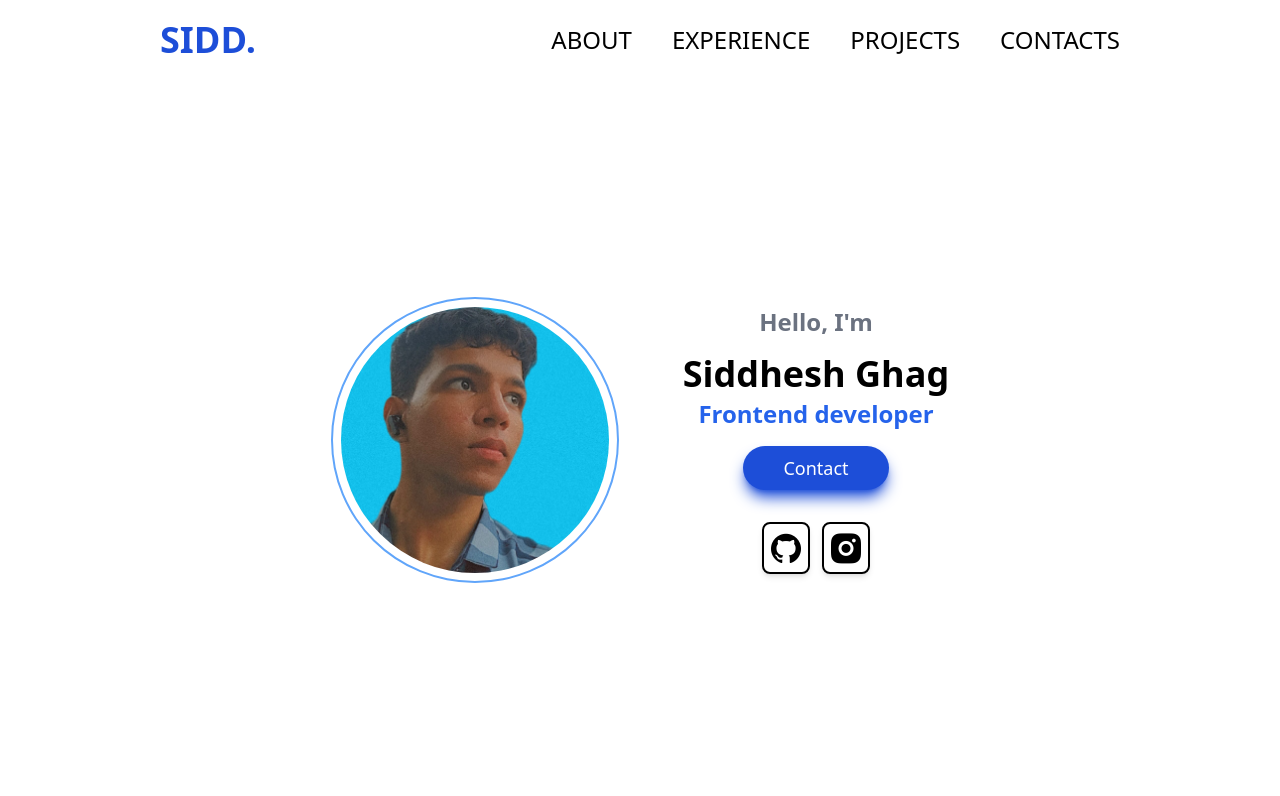
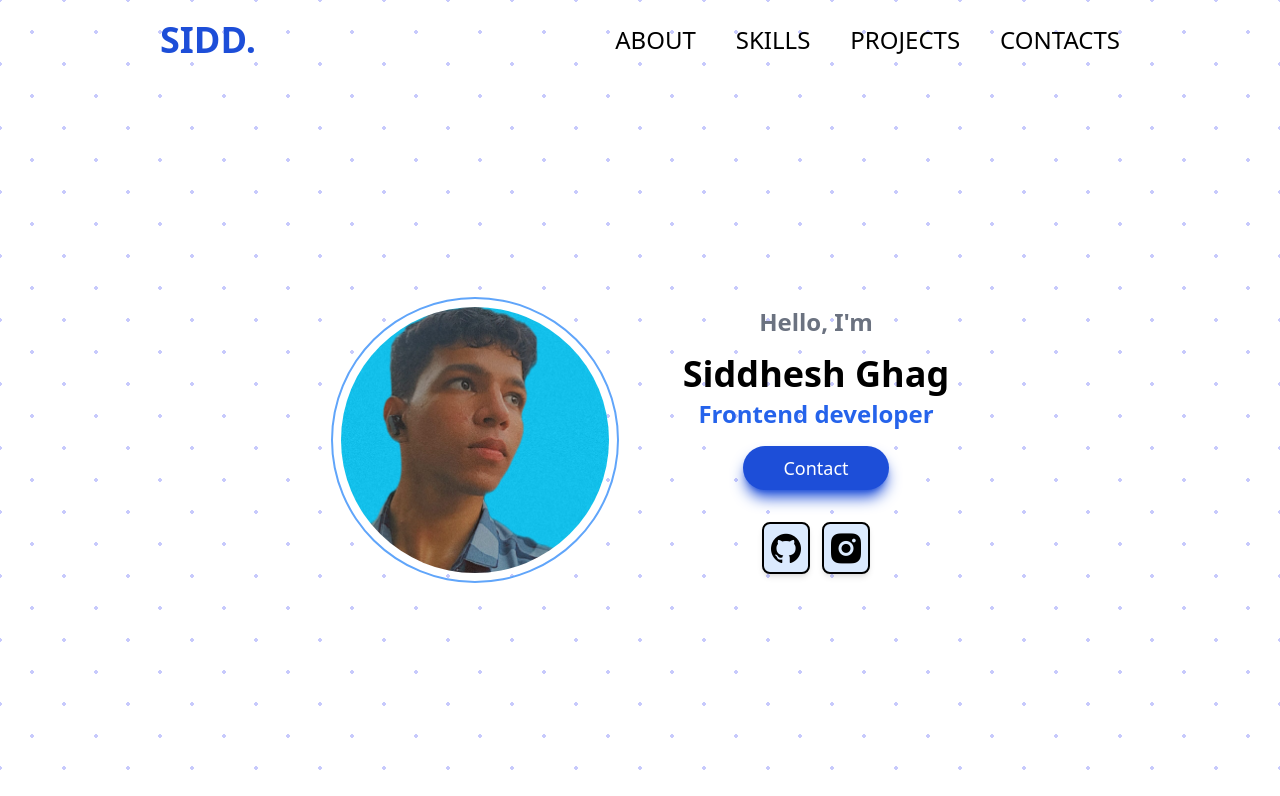
Before and after one commit to Slayer-X164/MyPortfolio, a website: page src/index.html in a window 1280 px wide. Shown: the top 796 px of the page. Drawn offline with nearby package versions, Linux system fonts and the light colour scheme.

Commit message:
icon aded to navbar

```diff
--- a/src/index.html
+++ b/src/index.html
@@ -18,7 +18,17 @@
       src="https://unpkg.com/ionicons@7.1.0/dist/ionicons/ionicons.js"
     ></script>
   </head>
-  <body class="w-[100%] h-[100%] md:h-screen box-border scroll-smooth">
+  <body
+    style="
+      background-color: #ffff;
+      opacity: 1;
+      background-image: radial-gradient(#444df74c 1.6px, transparent 1.6px),
+        radial-gradient(#444df74c 1.6px, #fff 1.6px);
+      background-size: 64px 64px;
+      background-position: 0 0, 32px 32px;
+    "
+    class="w-[100%] h-[100%] md:h-screen box-border scroll-smooth"
+  >
     <!-- Nav -->
     <nav class="md:h-20 h-16 px-4 md:px-40 flex justify-between items-center">
       <div class="">
@@ -26,35 +36,35 @@
       </div>
       <div
         id="nav-links"
-        class="lg:flex absolute md:relative bg-blue-100 py-4 border-2 border-black md:border-0 md:bg-white md:py-0 top-[-100%] duration-300 md:top-0 flex justify-center text-center md:justify-end w-full left-0"
+        class="lg:flex absolute md:relative bg-white py-4 border-4 md:border-0 md:bg-transparent md:py-0 top-[-100%] duration-300 md:top-0 flex justify-center text-center md:justify-end w-full left-0"
       >
         <ul class="gap-8 md:gap-10 p-4 md:p-0 flex flex-col md:flex-row">
           <li>
             <a
               class="text-2xl border-b-4 rounded-md md:border-0 border-blue-600 font-normal hover:underline-offset-[20px] hover:text-gray-500 md:hover:underline md:hover:underline-o hover:ease-in-out hover:duration-200 uppercase"
               href="#About"
-              >About</a
+              ><i class="ri-user-line mr-2 md:hidden"></i>About</a
             >
           </li>
           <li>
             <a
               class="text-2xl border-b-4 rounded-md md:border-0 border-blue-600 font-normal hover:underline-offset-[20px] hover:text-gray-500 md:hover:underline md:hover:underline-o hover:ease-in-out hover:duration-200 uppercase"
               href="#"
-              >Experience</a
+              ><i class="ri-code-s-slash-line mr-2 md:hidden"></i>Skills</a
             >
           </li>
           <li>
             <a
               class="text-2xl border-b-4 rounded-md md:border-0 border-blue-600 font-normal hover:underline-offset-[20px] hover:text-gray-500 md:hover:underline md:hover:underline-o hover:ease-in-out hover:duration-200 uppercase"
               href="#"
-              >Projects</a
+              ><i class="ri-pages-line mr-2 md:hidden"></i>Projects</a
             >
           </li>
           <li>
             <a
               class="text-2xl border-b-4 rounded-md md:border-0 border-blue-600 font-normal hover:underline-offset-[20px] hover:text-gray-500 md:hover:underline md:hover:underline-o hover:ease-in-out hover:duration-200 uppercase"
               href="#"
-              >Contacts</a
+              ><i class="ri-mail-line mr-2 md:hidden"></i>Contacts</a
             >
           </li>
         </ul>
@@ -93,11 +103,11 @@
         <div class="py-4 flex w-full justify-center gap-3">
           <i
             onclick="location.href='https://github.com/Slayer-X164'"
-            class="ri-github-fill text-4xl shadow-md p-1 rounded-lg border-2 border-black hover:cursor-pointer"
+            class="ri-github-fill text-4xl shadow-md p-1 rounded-lg border-2 border-black hover:cursor-pointer bg-blue-100"
           ></i>
           <i
             onclick="location.href='https://www.instagram.com/sid_d_hesh'"
-            class="ri-instagram-fill text-4xl shadow-md p-1 rounded-lg border-2 border-black hover:cursor-pointer"
+            class="ri-instagram-fill text-4xl shadow-md p-1 rounded-lg border-2 border-black hover:cursor-pointer bg-blue-100"
           ></i>
         </div>
       </div>
```
Also changed, not shown: src/output.css.
